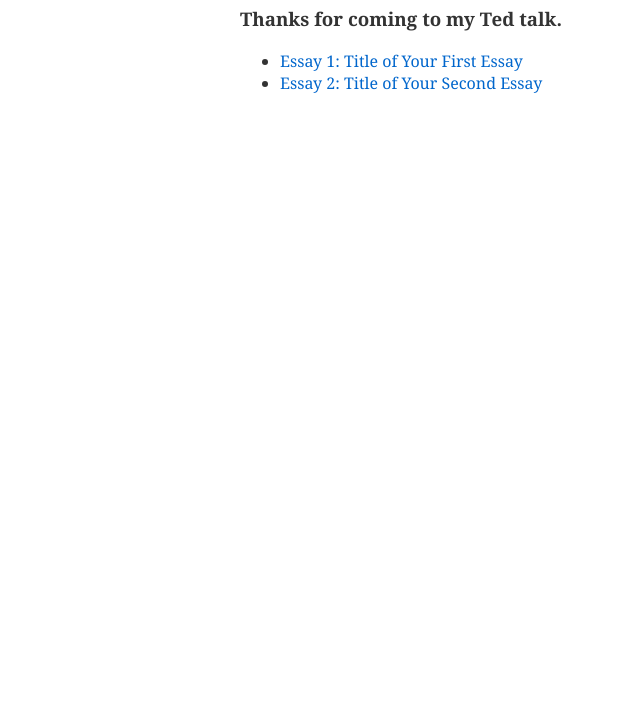
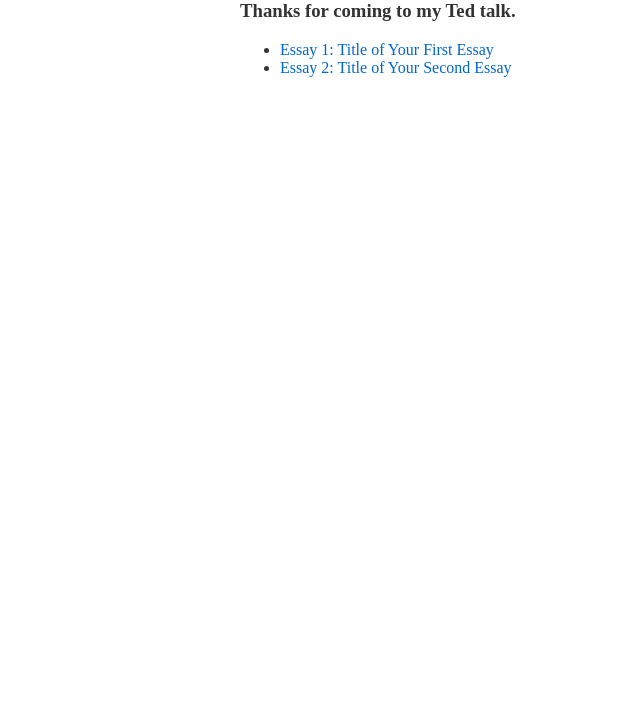
Before and after one commit to chambraymedia/austin, a plain HTML site: page index.html in a window 1280 px wide. Shown: the part 80-800 px from the top of the page, without its empty margins (0-640 px from the left). Drawn offline with Linux system fonts and the light colour scheme.

Commit message:
Update index.html

```diff
--- a/index.html
+++ b/index.html
@@ -6,7 +6,7 @@
     <title>Paul Graham Style Website</title>
     <style>
         body {
-            font-family: Georgia, serif;
+            font-family: Merriweather, serif;
             margin: 20px;
             background-color: #fff;
             color: #333;
```
